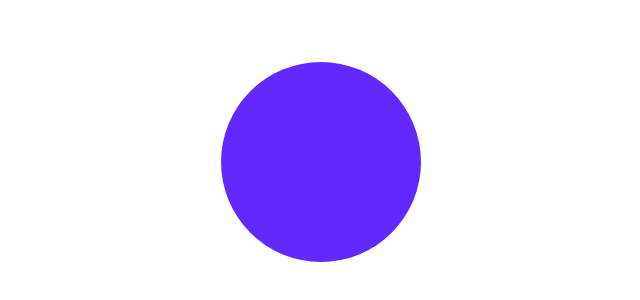
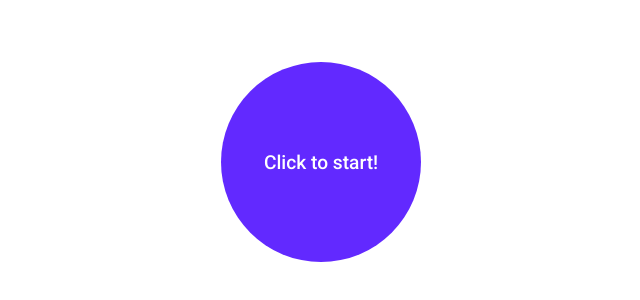
Before and after one commit to Gaoridang/nomad-coders, a React (Create React App) app in the folder pomodoro/: page / in a window 1280 px wide. Shown: the part 238-538 px from the top of the page, without its empty margins (319-959 px from the left). Built offline with nearby package versions, Linux system fonts and the light colour scheme.

Commit message:
Add start message to circle

```diff
--- a/pomodoro/src/components/SetTime.tsx
+++ b/pomodoro/src/components/SetTime.tsx
@@ -9,7 +9,7 @@ const SetTime = () => {
   return (
     <>
       <Container>
-        <Circle onClick={() => setId(1)} />
+        <Circle onClick={() => setId(1)}>Click to start!</Circle>
       </Container>
     </>
   );
@@ -33,9 +33,21 @@ const Container = styled.div`
 const Circle = styled(motion.div)`
   width: 200px;
   height: 200px;
+  font-size: 1.2rem;
+  color: white;
+  display: flex;
+  justify-content: center;
+  align-items: center;
+  cursor: default;
 `;
 
 // 스타일링 너무 오래 걸림. styled-components 쓸 때 어떻게 줄여야 할까? 재사용 할 수 있게.
 // default style 세팅하는 것은 필수? 나중에 쉽게쉽게 하려면 만들어야할 것 같긴 하다.
 // timer 숫자를 만드는 여러 방법이 있는데 어떤 것을 써야하나?
 // 분 0-25, 초 0-59 이거 그냥 다 써도 될 거 같다..? 애니메이션 만들기는 이게 더 쉽지 않을까?
+
+// useAnimationControls를 이용해서 숫자 모션 적용
+// 컴포넌트간 애니메이션을 위해 Pomodoro라는 상위 컴포넌트를 만들고 각각의 컴포넌트에 애니메이션 적용
+//
+
+//
```
